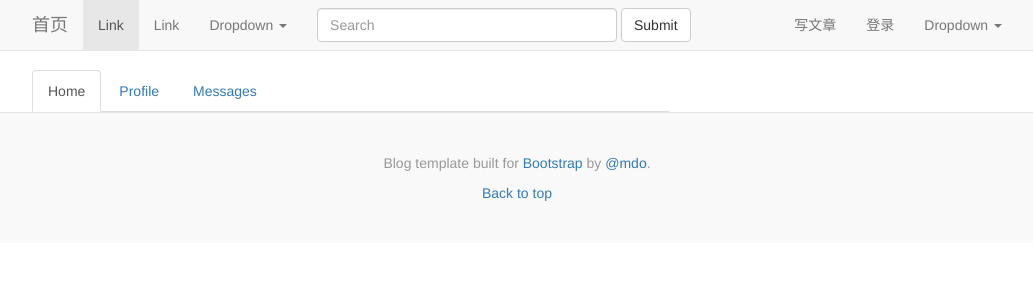
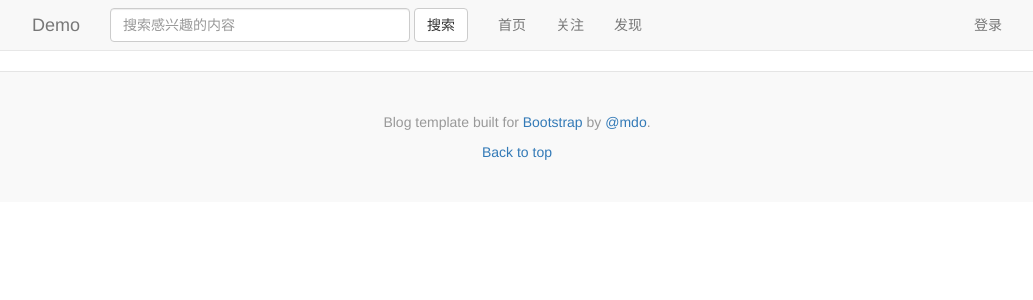
Before and after one commit to pshenglh/mysite_django, a Django app: template blog/templates/index.html in a window 1280 px wide. Shown: the top 300 px of the page, without its empty margins (123-1156 px from the left). Run offline with Django 3.2, Linux system fonts and the light colour scheme; the template is opened without the code that fills it, so the values that code supplies are empty; some libraries are stand-ins or nearby versions.

Commit message:
用户资料页面，及其它页面一些优化

```diff
--- a/blog/static/css/base.css
+++ b/blog/static/css/base.css
@@ -120,3 +120,13 @@ body {
 .navbar-form input[type='text']{
   width: 300px;
 }
+
+.media .media-object{
+  width: 50px;
+  height: 50px;
+}
+
+.panel img{
+  float: left;
+  margin-right: 50px;
+}
--- a/blog/templates/base.html
+++ b/blog/templates/base.html
@@ -6,8 +6,10 @@
     <meta http-equiv="X-UA-Compatible" content="IE=edge">
     <meta name="viewport" content="width=device-width, initial-scale=1">
 
+    <script src="//ajax.googleapis.com/ajax/libs/jquery/1.11.0/jquery.min.js"></script>
+
     <!-- 最新的 Bootstrap 核心 JavaScript 文件 -->
-    <script src="{% static "js/bootstrap.js" %}"></script>
+    <script type="text/javascript" src="{% static "js/bootstrap.min.js" %}"></script>
 
     <!-- bootstrap样式引入-->
     <link rel="stylesheet" href="{% static "css/bootstrap.css" %}">
@@ -28,48 +30,41 @@
             <span class="icon-bar"></span>
             <span class="icon-bar"></span>
           </button>
-          <a class="navbar-brand" href="{% url 'index' %}">首页</a>
+          <a class="navbar-brand" href="{% url 'index' %}">Demo</a>
         </div>
+
+        <form class="navbar-form navbar-left">
+          <div class="form-group">
+            <input type="text" class="form-control" placeholder="搜索感兴趣的内容">
+          </div>
+          <button type="submit" class="btn btn-default">搜索</button>
+        </form>
 
         <!-- Collect the nav links, forms, and other content for toggling -->
         <div class="collapse navbar-collapse" id="bs-example-navbar-collapse-1">
           <ul class="nav navbar-nav">
-            <li class="active"><a href="#">Link <span class="sr-only">(current)</span></a></li>
-            <li><a href="#">Link</a></li>
-            <li class="dropdown">
-              <a href="#" class="dropdown-toggle" data-toggle="dropdown" role="button"
-                 aria-haspopup="true" aria-expanded="false">Dropdown <span class="caret"></span></a>
-              <ul class="dropdown-menu">
-                <li><a href="www.baidu.com">Action</a></li>
-                <li><a href="#">Another action</a></li>
-                <li><a href="#">Something else here</a></li>
-                <li role="separator" class="divider"></li>
-                <li><a href="#">Separated link</a></li>
-                <li role="separator" class="divider"></li>
-                <li><a href="#">One more separated link</a></li>
-              </ul>
-            </li>
+            <li><a href="{% url 'index' %}">首页 <span class="sr-only">(current)</span></a></li>
+            <li><a href="#">关注</a></li>
+            <li><a href="#">发现</a></li>
           </ul>
-          <form class="navbar-form navbar-left">
-            <div class="form-group">
-              <input type="text" class="form-control" placeholder="Search">
-            </div>
-            <button type="submit" class="btn btn-default">Submit</button>
-          </form>
+
           <ul class="nav navbar-nav navbar-right">
-            <li><a href="{% url 'add_blog' %}">写文章</a></li>
-            <li><a href="{% url 'login' %}">登录</a></li>
-            <li class="dropdown">
-              <a href="#" class="dropdown-toggle" data-toggle="dropdown" role="button" aria-haspopup="true"
-                 aria-expanded="false">Dropdown <span class="caret"></span></a>
-              <ul class="dropdown-menu">
-                <li><a href="#">Action</a></li>
-                <li><a href="#">Another action</a></li>
-                <li><a href="#">Something else here</a></li>
-                <li role="separator" class="divider"></li>
-                <li><a href="#">Separated link</a></li>
-              </ul>
-            </li>
+            {% if user.is_authenticated %}
+              <li class="dropdown">
+                <a href="#" class="dropdown-toggle" data-toggle="dropdown" role="button" aria-haspopup="true"
+                   aria-expanded="false">{{ user.username }}<span class="caret"></span></a>
+                <ul class="dropdown-menu">
+                  <li><a href="{% url 'user_detail' user.id %}">主页</a></li>
+                  <li><a href="#">修改信息</a></li>
+                  <li><a href="#">啊啊啊啊</a></li>
+                  <li role="separator" class="divider"></li>
+                  <li><a href="{% url 'logout' %}">退出</a></li>
+                </ul>
+              </li>
+            {% else %}
+              <li><a href="{% url 'login' %}">登录</a></li>
+            {% endif %}
+
           </ul>
         </div><!-- /.navbar-collapse -->
       </div><!-- /.container-fluid -->
--- a/blog/templates/index.html
+++ b/blog/templates/index.html
@@ -1,4 +1,5 @@
 {% extends "base.html" %}
+{% load static %}
 
 {% block title %}首页{% endblock %}
 
@@ -8,22 +9,16 @@
 
   <div class="row">
     <div class="col-md-8">
-      <ul class="nav nav-tabs">
-        <li role="presentation" class="active"><a href="#">Home</a></li>
-        <li role="presentation"><a href="#">Profile</a></li>
-        <li role="presentation"><a href="#">Messages</a></li>
-      </ul>
-
     {% for blog in blogs %}
     <div class="media">
       <div class="media-left">
         <a href="#">
-          <img class="media-object" src="..." alt="...">
+          <img class="media-object" src="{% static 'pic/userheadpic/defaultuser.png' %}" alt="">
         </a>
       </div>
       <div class="media-body">
-        <h4 class="media-heading">Media heading</h4>
-        <a href="{% url 'detail' blog.id %}">{{ blog.title }}</a>
+        <h4 class="media-heading">{{ blog.title }}</h4>
+        <a href="{% url 'detail' blog.id %}">{{ blog.body_text }}</a>
       </div>
       <hr>
     </div>
```
Also changed, not shown: blog/templates/user_detail.html (+28 -19 lines), blog/views.py (+3 -7 lines), blog/static/js/bootstrap.min.js (added), blog/static/pic/userheadpic/defaultuser.png (added).
